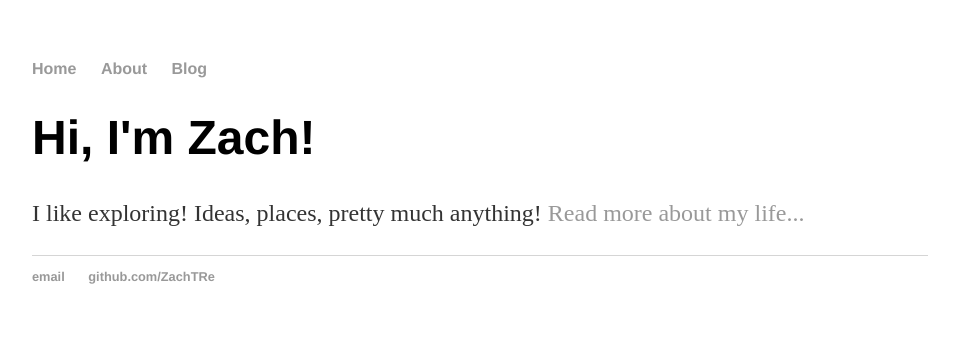
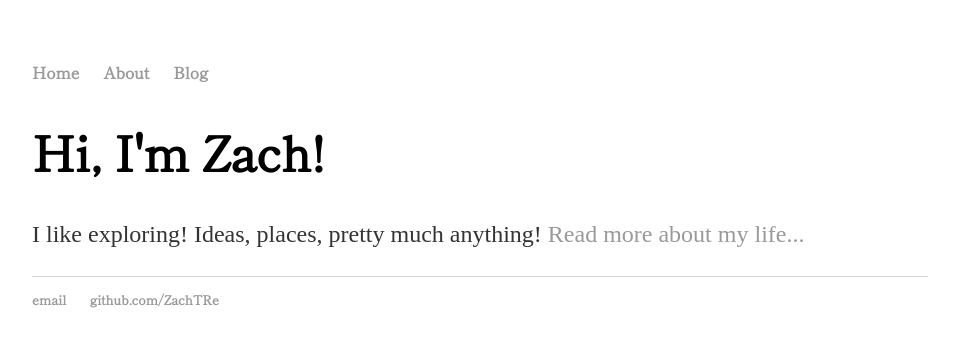
Before and after one commit to ZachTRe/ZachTRe.github.io, a plain HTML site: page index.html in a window 1280 px wide. Shown: the whole page, without its empty margins (160-1119 px from the left). Drawn offline with Linux system fonts and the light colour scheme.

Commit message:
Update main.css

```diff
--- a/main.css
+++ b/main.css
@@ -3,7 +3,7 @@ body {
     width: 70%;
 }
 nav ul, footer ul {
-    font-family:'Helvetica', 'Arial', 'Sans-Serif';
+    font-family: 'Shippori Mincho', serif;
     padding: 0px;
     list-style: none;
     font-weight: bold;
@@ -21,7 +21,7 @@ a:hover {
 }
 h1 {
     font-size: 3em;
-    font-family:'Helvetica', 'Arial', 'Sans-Serif';
+    font-family: 'Shippori Mincho', serif;
 }
 p {
     font-size: 1.5em;
```
